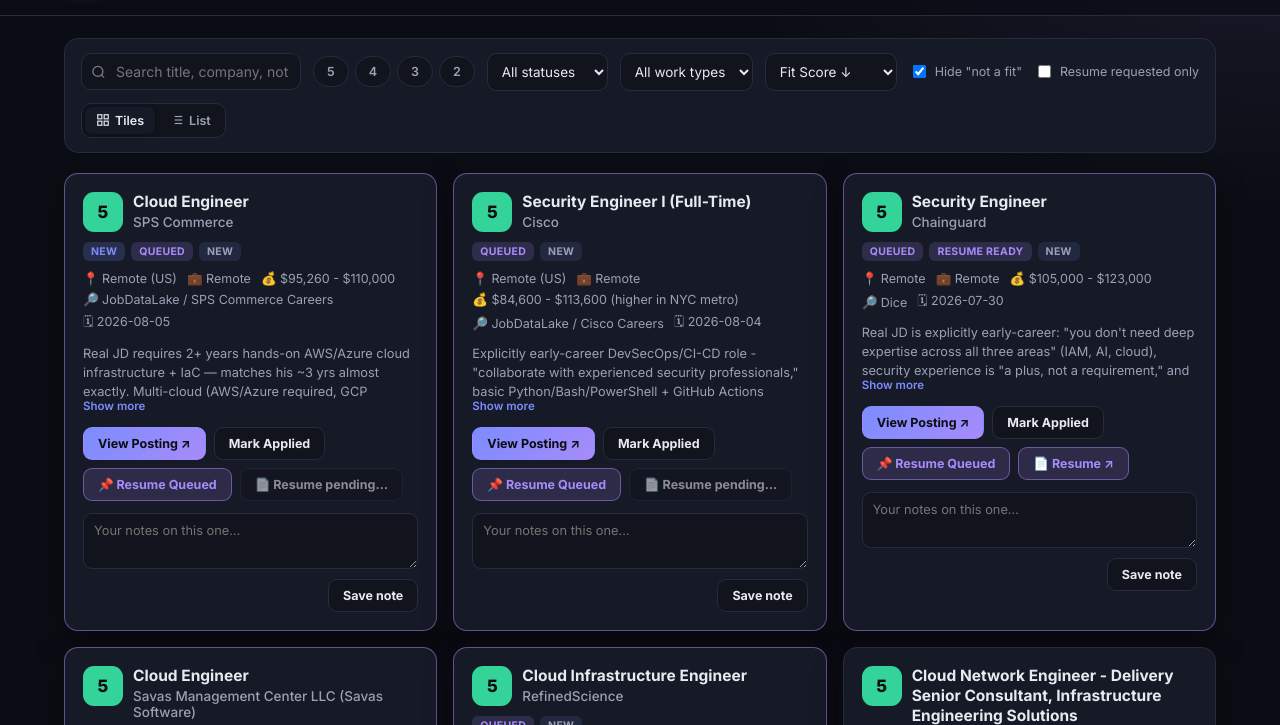
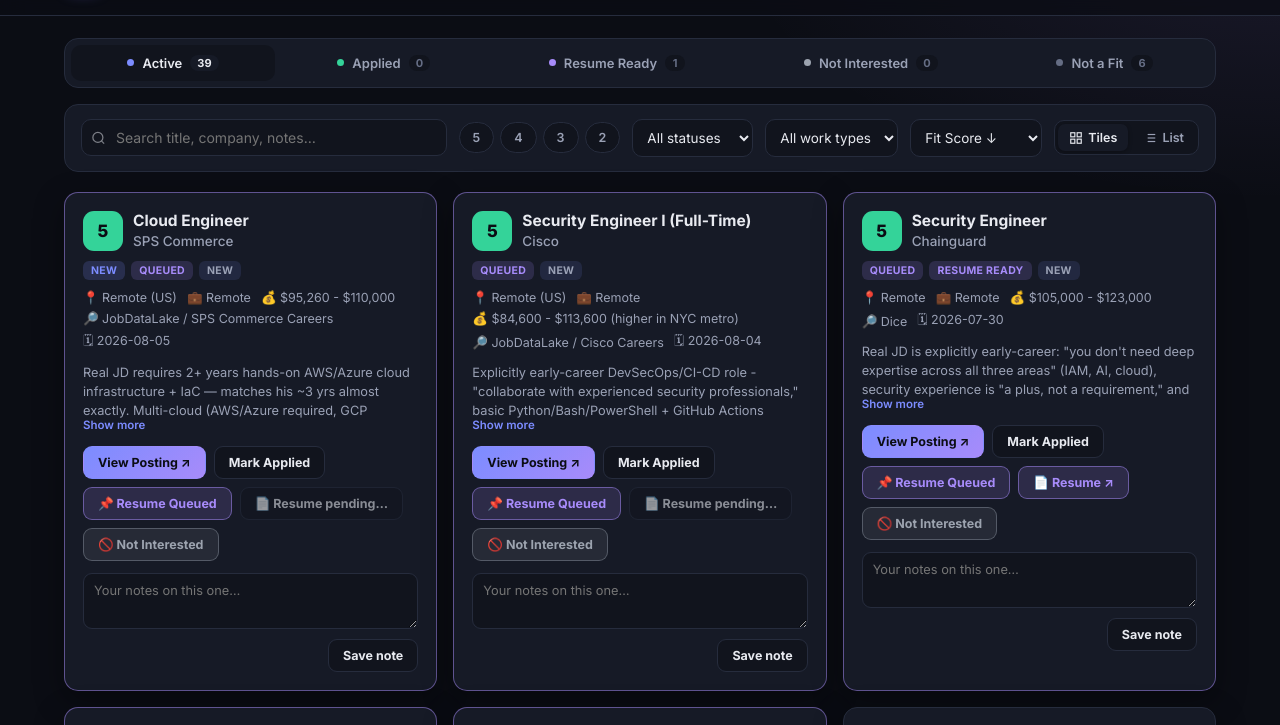
Before and after one commit to mattgc13/job-search-dashboard, a plain HTML site: page index.html in a window 1280 px wide. Shown: the part 74-799 px from the top of the page. Drawn offline with Linux system fonts and the light colour scheme.

Commit message:
Add tabs: Active/Applied/Resume Ready/Not Interested/Not a Fit

```diff
--- a/index.html
+++ b/index.html
@@ -119,6 +119,35 @@
   }
   .view-toggle button.active{background:var(--card); color:var(--text); box-shadow: 0 1px 4px rgba(0,0,0,0.3);}
   .view-toggle button:hover:not(.active){color:var(--text);}
+
+  .tabbar{
+    display:flex; gap:6px; flex-wrap:wrap; margin-bottom:16px;
+    background: var(--card); border:1px solid var(--border); border-radius: var(--radius);
+    padding: 6px;
+  }
+  .tabbar button{
+    display:flex; align-items:center; gap:8px;
+    font-family:inherit; font-size:13px; font-weight:600; color:var(--text-dim);
+    background:transparent; border:none; border-radius:10px; padding:10px 16px; cursor:pointer;
+    transition: all .15s ease; flex:1 1 auto; justify-content:center;
+  }
+  .tabbar button:hover:not(.active){background:var(--bg-2); color:var(--text);}
+  .tabbar button.active{background:var(--bg-2); color:var(--text);}
+  .tabbar button .tab-dot{width:7px;height:7px;border-radius:50%; flex-shrink:0;}
+  .tabbar button[data-tab="active"] .tab-dot{background:var(--accent);}
+  .tabbar button[data-tab="applied"] .tab-dot{background:var(--green);}
+  .tabbar button[data-tab="resumeReady"] .tab-dot{background:var(--accent-2);}
+  .tabbar button[data-tab="notInterested"] .tab-dot{background:var(--gray);}
+  .tabbar button[data-tab="notFit"] .tab-dot{background:var(--text-faint);}
+  .tabbar button .tab-count{
+    font-size:11px; font-weight:700; color:var(--text-faint); background:var(--bg-2);
+    border-radius:999px; padding:1px 7px; min-width:20px; text-align:center;
+  }
+  .tabbar button.active .tab-count{background:var(--card); color:var(--text);}
+
+  .btn.notinterested-btn{background: var(--gray-bg); border-color: rgba(156,163,175,0.4); color:var(--gray);}
+  .btn.notinterested-btn.on{background: rgba(156,163,175,0.22); border-color: rgba(156,163,175,0.55); color:var(--text);}
+  .btn.restore-btn{background: rgba(124,140,255,0.12); border-color: rgba(124,140,255,0.4); color:var(--accent);}
 
   .grid{display:grid; grid-template-columns: repeat(auto-fill, minmax(340px,1fr)); gap:16px;}
   .grid.list-mode{display:flex; flex-direction:column; gap:8px;}
@@ -279,6 +308,13 @@
 </div>
 
 <div class="container">
+  <div class="tabbar" id="tabbar">
+    <button type="button" data-tab="active"><span class="tab-dot"></span>Active<span class="tab-count" id="count-active">0</span></button>
+    <button type="button" data-tab="applied"><span class="tab-dot"></span>Applied<span class="tab-count" id="count-applied">0</span></button>
+    <button type="button" data-tab="resumeReady"><span class="tab-dot"></span>Resume Ready<span class="tab-count" id="count-resumeReady">0</span></button>
+    <button type="button" data-tab="notInterested"><span class="tab-dot"></span>Not Interested<span class="tab-count" id="count-notInterested">0</span></button>
+    <button type="button" data-tab="notFit"><span class="tab-dot"></span>Not a Fit<span class="tab-count" id="count-notFit">0</span></button>
+  </div>
   <div class="controls">
     <div class="search-wrap">
       <svg width="15" height="15" viewBox="0 0 24 24" fill="none" stroke="currentColor" stroke-width="2"><circle cx="11" cy="11" r="8"></circle><line x1="21" y1="21" x2="16.65" y2="16.65"></line></svg>
@@ -310,12 +346,6 @@
       <option value="date-asc">Date Found ↑</option>
       <option value="company-asc">Company A–Z</option>
     </select>
-    <label style="display:flex;align-items:center;gap:6px;font-size:12.5px;color:var(--text-dim);cursor:pointer;">
-      <input type="checkbox" id="hideNotFit" style="cursor:pointer;" checked /> Hide "not a fit"
-    </label>
-    <label style="display:flex;align-items:center;gap:6px;font-size:12.5px;color:var(--text-dim);cursor:pointer;">
-      <input type="checkbox" id="queueOnly" style="cursor:pointer;" /> Resume requested only
-    </label>
     <div class="view-toggle" id="viewToggle">
       <button type="button" data-view="tiles" title="Tile view">
         <svg width="14" height="14" viewBox="0 0 24 24" fill="none" stroke="currentColor" stroke-width="2"><rect x="3" y="3" width="7" height="7"></rect><rect x="14" y="3" width="7" height="7"></rect><rect x="3" y="14" width="7" height="7"></rect><rect x="14" y="14" width="7" height="7"></rect></svg>
@@ -382,6 +412,24 @@
   let fileSha = null;    // current sha of jobs.json on GitHub (for safe writes)
   let activeFits = new Set();
   let viewMode = localStorage.getItem('jobDashboardView') || 'tiles';
+  let activeTab = localStorage.getItem('jobDashboardTab') || 'active';
+
+  // Which tab a job belongs to. "Applied" always wins; after that, Not Interested
+  // beats Not a Fit; Resume Ready is a filtered subset of Active (not exclusive),
+  // so a job can show in both Active and Resume Ready.
+  function getTabBucket(job){
+    const isNotFit = (job.status||'').toLowerCase().includes('not a fit');
+    if(job.applied) return 'applied';
+    if(job.notInterested) return 'notInterested';
+    if(isNotFit) return 'notFit';
+    return 'active';
+  }
+  function matchesTab(job, tab){
+    if(tab === 'resumeReady'){
+      return getTabBucket(job) === 'active' && !!job.resumeUrl;
+    }
+    return getTabBucket(job) === tab;
+  }
 
   const el = (id) => document.getElementById(id);
   const grid = el('grid');
@@ -503,9 +551,9 @@
     const q = el('searchInput').value.trim().toLowerCase();
     const statusF = el('statusFilter').value;
     const workF = el('workTypeFilter').value;
-    const hideNotFit = el('hideNotFit').checked;
-    const queueOnly = el('queueOnly').checked;
     const sort = el('sortSelect').value;
+
+    jobs = jobs.filter(j => matchesTab(j, activeTab));
 
     if(q){
       jobs = jobs.filter(j =>
@@ -518,8 +566,6 @@
     if(activeFits.size){ jobs = jobs.filter(j => activeFits.has(String(j.fitScore))); }
     if(statusF){ jobs = jobs.filter(j => (j.status||'') === statusF); }
     if(workF){ jobs = jobs.filter(j => (j.workType||'') === workF); }
-    if(hideNotFit){ jobs = jobs.filter(j => !(j.status||'').toLowerCase().includes('not a fit')); }
-    if(queueOnly){ jobs = jobs.filter(j => j.queued); }
 
     jobs.sort((a,b)=>{
       if(sort === 'fit-desc'){
@@ -545,6 +591,17 @@
     return '';
   }
 
+  function sortButtonsHtml(job){
+    // "Not interested" (manual pass) + "restore" (undo not-interested / not-a-fit) controls
+    const isNotFit = (job.status||'').toLowerCase().includes('not a fit');
+    let html = '';
+    html += `<button class="btn notinterested-btn ${job.notInterested ? 'on' : ''}" data-action="toggle-notinterested" title="${job.notInterested ? 'Move back to Active' : 'Not interested — tuck this away but keep your notes'}">${job.notInterested ? '↩ Not Interested' : '🚫 Not Interested'}</button>`;
+    if(isNotFit){
+      html += `<button class="btn restore-btn" data-action="restore-fit" title="Move back to Active">↩ Restore</button>`;
+    }
+    return html;
+  }
+
   function cardHtml(job){
     const notesId = `notes-${job.id}`;
     const statusLabel = (job.status||'New').replace(' (ignore)','');
@@ -562,6 +619,7 @@
         ${job.queued ? '<span class="badge queued">Queued</span>' : ''}
         ${job.applied ? '<span class="badge applied">Applied</span>' : ''}
         ${job.resumeUrl ? '<span class="badge resume-ready">Resume ready</span>' : ''}
+        ${job.notInterested ? '<span class="badge status-notfit">Not interested</span>' : ''}
         <span class="badge ${statusClass(job.status)}">${escapeHtml(statusLabel)}</span>
       </div>
       <div class="meta-line">
@@ -580,6 +638,7 @@
         <button class="btn applied-btn ${job.applied ? 'on' : ''}" data-action="toggle-applied">${job.applied ? '✓ Applied' : 'Mark Applied'}</button>
         <button class="btn queue-btn ${job.queued ? 'on' : ''}" data-action="toggle-queue" title="${job.queued ? 'Resume requested — Claude will generate it on the next nightly run' : 'Requests a tailored resume for this job, generated on the next nightly run'}">${job.queued ? '📌 Resume Queued' : '📝 Request Resume'}</button>
         ${resumeButtonHtml(job)}
+        ${sortButtonsHtml(job)}
       </div>
       <div class="comment-box">
         <textarea placeholder="Your notes on this one…" data-action="comment-input">${escapeHtml(job.comment||'')}</textarea>
@@ -606,6 +665,7 @@
             ${job.queued ? '<span class="badge queued">Queued</span>' : ''}
             ${job.applied ? '<span class="badge applied">Applied</span>' : ''}
             ${job.resumeUrl ? '<span class="badge resume-ready">Resume ready</span>' : ''}
+        ${job.notInterested ? '<span class="badge status-notfit">Not interested</span>' : ''}
             <span class="badge ${statusClass(job.status)}">${escapeHtml(statusLabel)}</span>
           </div>
           <div class="list-meta">
@@ -625,6 +685,7 @@
       </div>
       <div class="list-details" id="${detailsId}">
         <div class="fit-notes" style="max-height:none;">${escapeHtml(job.fitNotes||'')}</div>
+        <div class="card-actions" style="margin-top:8px;">${sortButtonsHtml(job)}</div>
         <div class="comment-box">
           <textarea placeholder="Your notes on this one…" data-action="comment-input">${escapeHtml(job.comment||'')}</textarea>
           <div class="comment-save-row">
@@ -636,9 +697,39 @@
     </div>`;
   }
 
+  function computeTabCounts(){
+    const jobs = jobsData.jobs || [];
+    const counts = { active:0, applied:0, resumeReady:0, notInterested:0, notFit:0 };
+    jobs.forEach(j=>{
+      const bucket = getTabBucket(j);
+      if(counts.hasOwnProperty(bucket)) counts[bucket]++;
+      if(bucket === 'active' && j.resumeUrl) counts.resumeReady++;
+    });
+    Object.keys(counts).forEach(tab=>{
+      const elCount = document.getElementById(`count-${tab}`);
+      if(elCount) elCount.textContent = counts[tab];
+    });
+  }
+
+  function updateTabbarUI(){
+    document.querySelectorAll('#tabbar button').forEach(btn=>{
+      btn.classList.toggle('active', btn.dataset.tab === activeTab);
+    });
+  }
+
   function render(){
     computeStats();
+    computeTabCounts();
+    updateTabbarUI();
     const jobs = getFiltered();
+    const emptyMsg = {
+      active: 'No jobs match your filters.',
+      applied: 'No applied jobs yet.',
+      resumeReady: 'No jobs with a ready resume yet.',
+      notInterested: 'No jobs marked not interested.',
+      notFit: 'No jobs marked not a fit.'
+    };
+    el('emptyState').textContent = emptyMsg[activeTab] || 'No jobs match your filters.';
     el('emptyState').style.display = jobs.length ? 'none' : 'block';
     grid.classList.toggle('list-mode', viewMode === 'list');
     grid.innerHTML = jobs.map(viewMode === 'list' ? listRowHtml : cardHtml).join('');
@@ -684,6 +775,18 @@
       persist(job.queued ? `Queued: ${job.title} — tailored resume will be ready after tonight's run` : `Removed from queue: ${job.title}`);
       return;
     }
+    if(action === 'toggle-notinterested'){
+      job.notInterested = !job.notInterested;
+      render();
+      persist(job.notInterested ? `Marked not interested: ${job.title}` : `Restored to Active: ${job.title}`);
+      return;
+    }
+    if(action === 'restore-fit'){
+      job.status = 'New';
+      render();
+      persist(`Restored to Active: ${job.title}`);
+      return;
+    }
 
     // List-view: clicking the row itself (not a button/link) expands the details panel
     const rowToggle = e.target.closest('[data-action="toggle-details"]');
@@ -709,12 +812,19 @@
   });
   updateViewToggleUI();
 
+  // Tab bar (Active / Applied / Resume Ready / Not Interested / Not a Fit)
+  el('tabbar').addEventListener('click', (e)=>{
+    const btn = e.target.closest('button[data-tab]');
+    if(!btn) return;
+    activeTab = btn.dataset.tab;
+    localStorage.setItem('jobDashboardTab', activeTab);
+    render();
+  });
+
   el('searchInput').addEventListener('input', render);
   el('statusFilter').addEventListener('change', render);
   el('workTypeFilter').addEventListener('change', render);
   el('sortSelect').addEventListener('change', render);
-  el('hideNotFit').addEventListener('change', render);
-  el('queueOnly').addEventListener('change', render);
 
   el('fitChips').addEventListener('click', (e)=>{
     const chip = e.target.closest('.chip');
```
